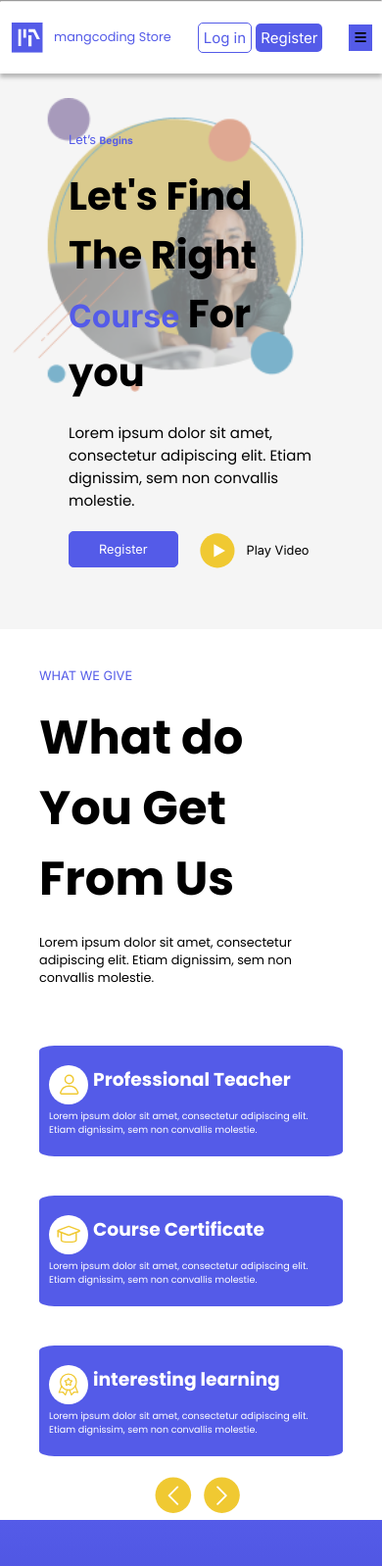
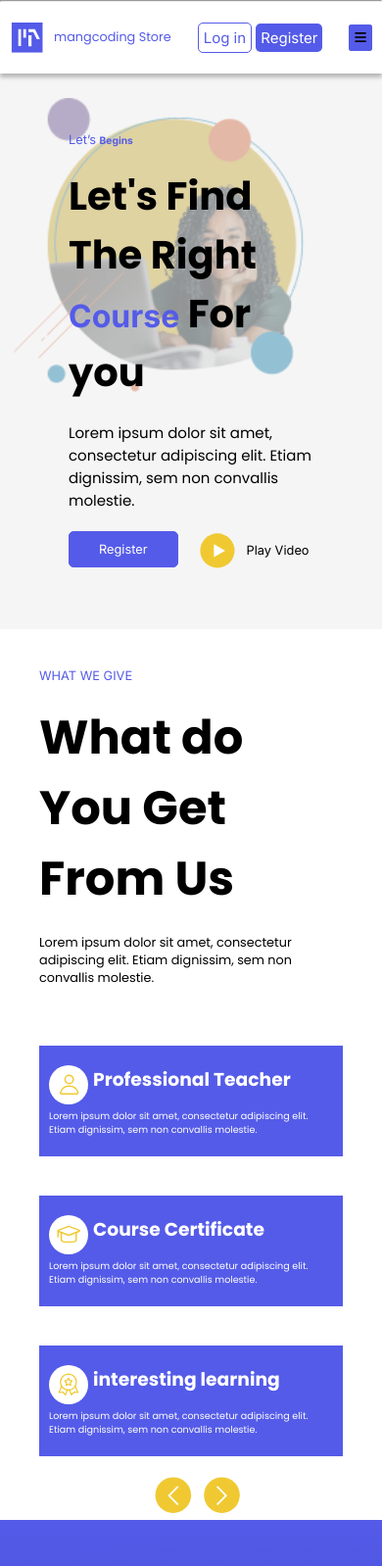
Before and after one commit to leenaabdalrahman/task6, a plain HTML site: page index.html in a window 390 px wide. Shown: the top 1598 px of the page at 98% size. Drawn offline with Linux system fonts and the light colour scheme.

Commit message:
Edit opacity

```diff
--- a/main.css
+++ b/main.css
@@ -52,6 +52,7 @@
 }
 .header .container .menu button{
   display: none;
+  border-radius: 10%;
 }
 
 @media (max-width: 970px){
@@ -200,7 +201,7 @@
     top: 100px;
   }
   .begins .begins-design img{
-    opacity: 0.5;
+    opacity: 0.4;
     filter: brightness(80%);
   }
   .Advantages .Advantage-details .Advantage .Advantage-card{
@@ -208,7 +209,7 @@
     display: flex;
     flex-wrap: wrap;
     width: 60%;
-    border-radius: 5%;
+    border-radius: 0%;
     padding: 20px 10px;
     gap: 5px;
   }
@@ -261,7 +262,7 @@
   }
   .users .container .row .design{
    position: relative;
-   opacity: 0.5;
+   opacity: 0.4;
 
   }
   .users .container .row .selected-course{
@@ -559,8 +560,6 @@ padding: 40px;
   flex-direction: column;
   flex-wrap: wrap;
   width: 100%;
-}
-.selected-course .details{
   gap: 10px;
 }
 .selected-course .details span{
@@ -687,7 +686,6 @@ font-weight: 700;
 .course-description{
   width:calc((100% - 30px) / 2);
   display: flex;
-
   flex-wrap: wrap;
   gap: 30px 0;
 }
```
